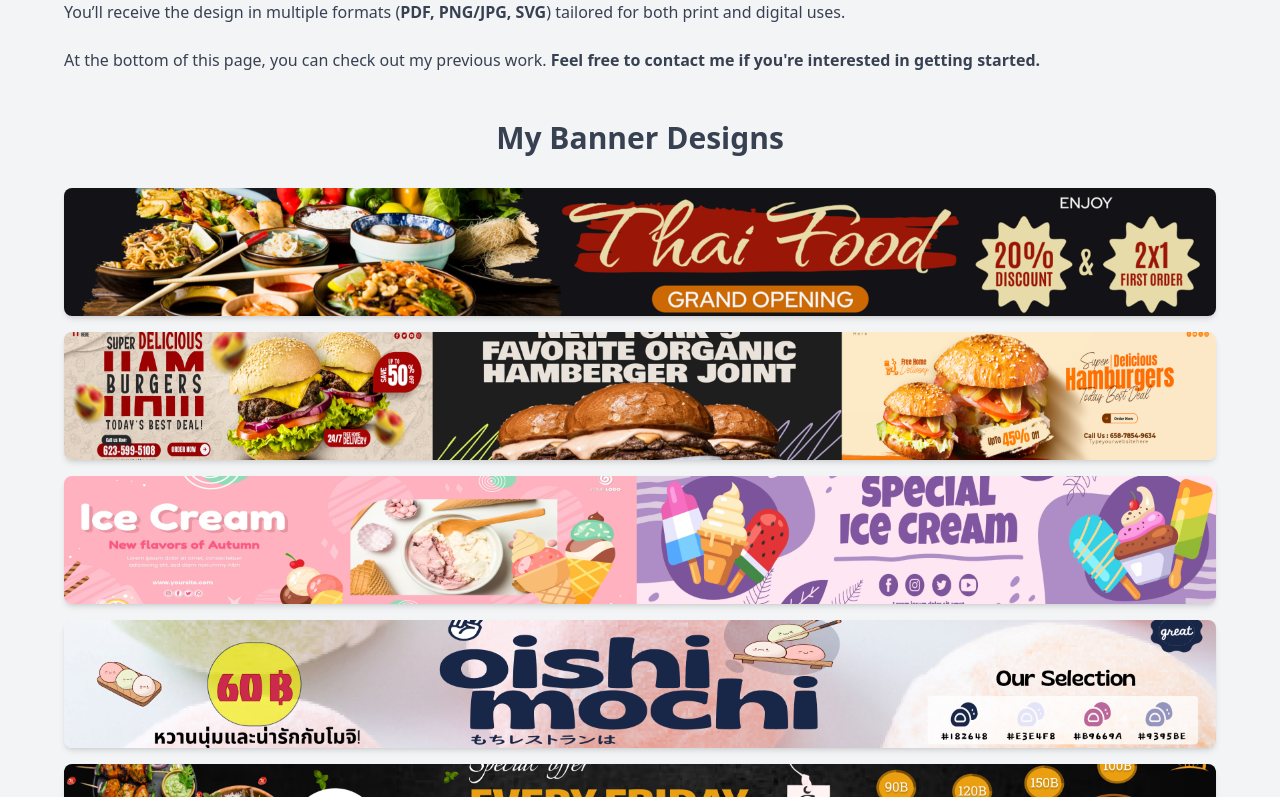
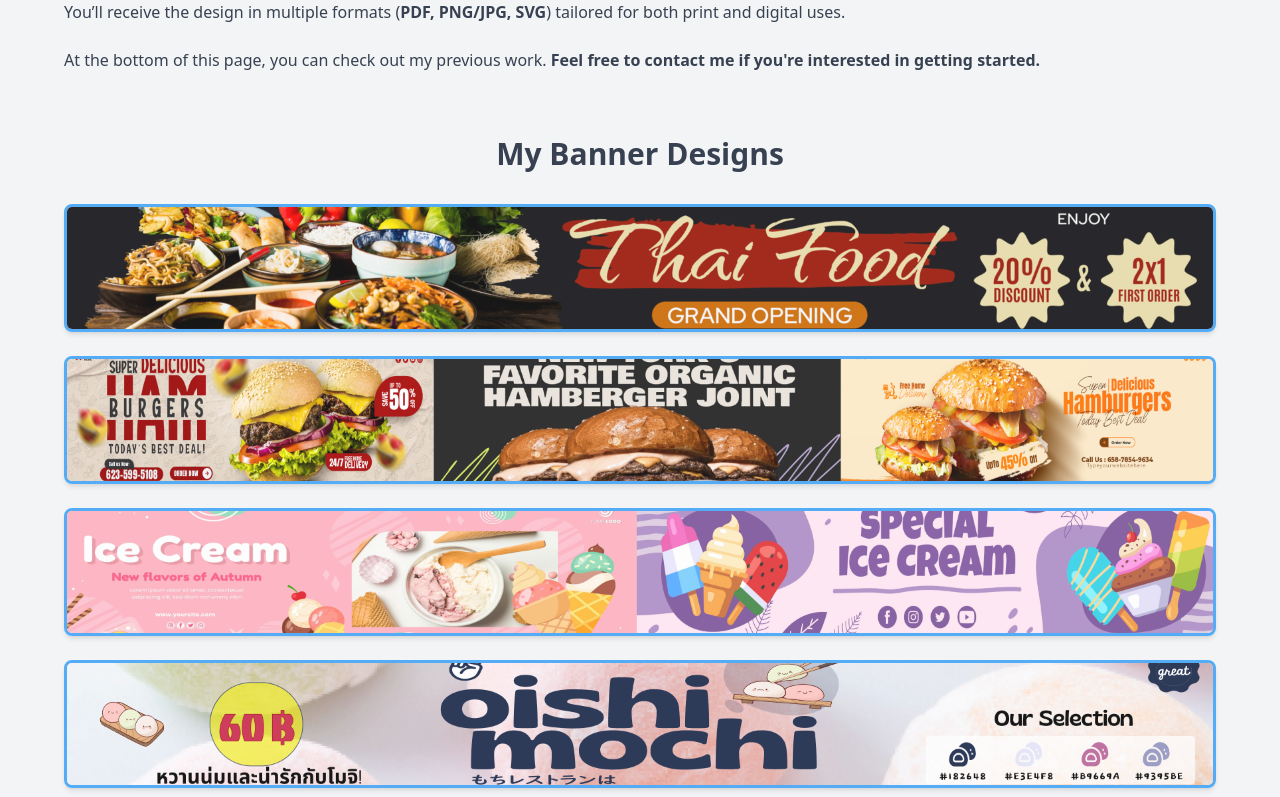
Before and after one commit to MadMax8930/str_foo_i18n, a Next.js app: page / in a window 1280 px wide. Shown: the part 1263-2060 px from the top of the page. Built offline with nearby package versions, Linux system fonts and the light colour scheme.

Commit message:
v1.2 done

```diff
--- a/src/components/Gallery.tsx
+++ b/src/components/Gallery.tsx
@@ -4,10 +4,10 @@ import { BANNER_IMAGES } from '../../constants';
 const Gallery = () => {
   return (
     <section className="w-full px-4 sm:px-8 lg:px-16 py-6 sm:py-12 bg-gray-100">
-      <h2 className="text-center text-2xl sm:text-3xl font-extrabold text-gray-700 mb-8">
+      <h2 className="text-center text-2xl sm:text-3xl font-extrabold text-gray-700 mb-8 pt-4">
         My Banner Designs
       </h2>
-      <div className="space-y-4">
+      <div className="space-y-2 sm:space-y-4 md:space-y-6 opacity-90">
         {BANNER_IMAGES.map((banner, index) => (
           <div key={index} className="relative w-full h-16 sm:h-24 lg:h-32">
             <Image
@@ -15,7 +15,7 @@ const Gallery = () => {
               alt={`Banner ${index + 1}`}
               layout="fill"
               objectFit="cover"
-              className="rounded-lg shadow-md"
+              className="rounded-lg shadow-md border-[3px] border-primary"
             />
           </div>
         ))}
```
